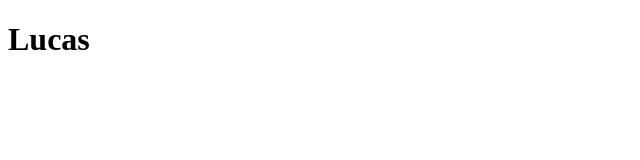
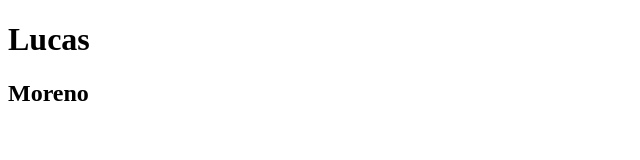
Before and after one commit to Luc4s28/San-Miguel, a plain HTML site: page index.html in a window 1280 px wide. Shown: the whole page, without its empty margins (0-640 px from the left). Drawn offline with Linux system fonts and the light colour scheme.

Commit message:
Segundo titulo

```diff
--- a/index.html
+++ b/index.html
@@ -7,5 +7,6 @@
 </head>
 <body>
     <h1>Lucas</h1>
+    <h2>Moreno</h2>
 </body>
 </html>
```
